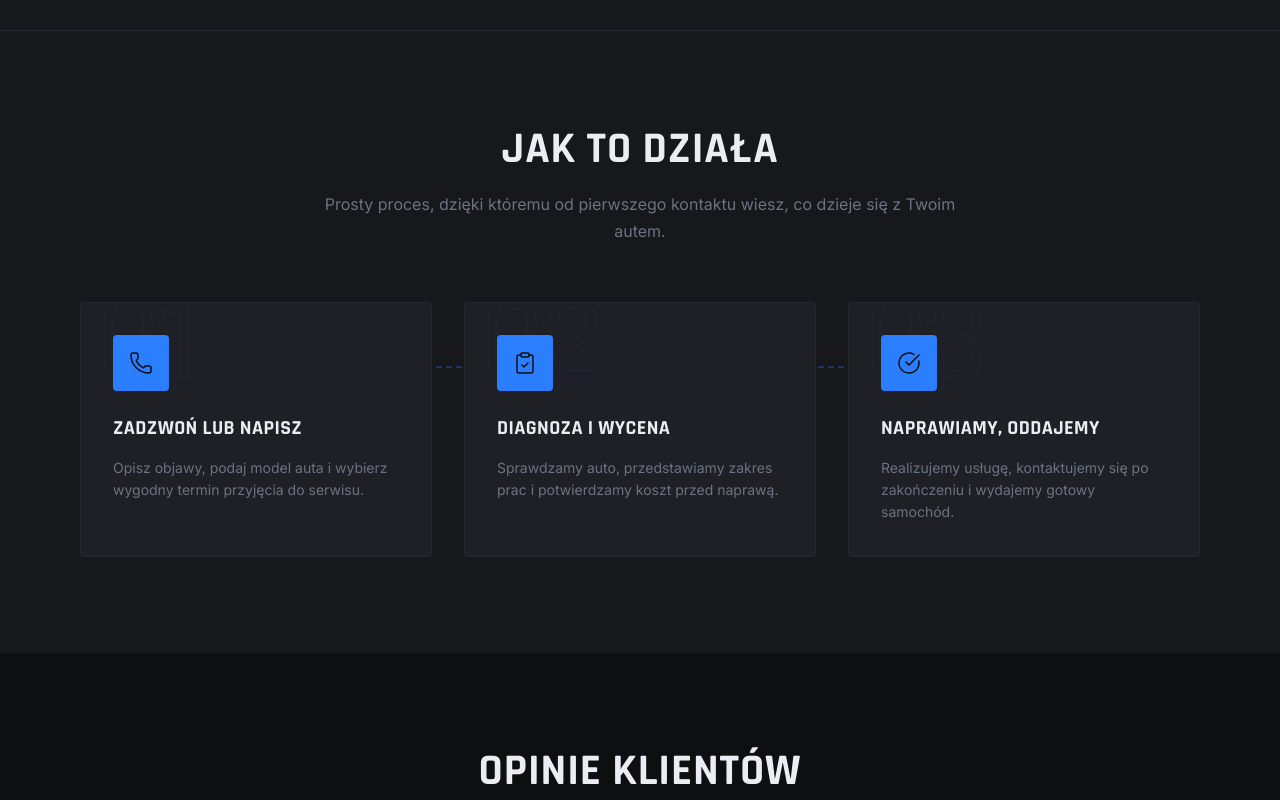
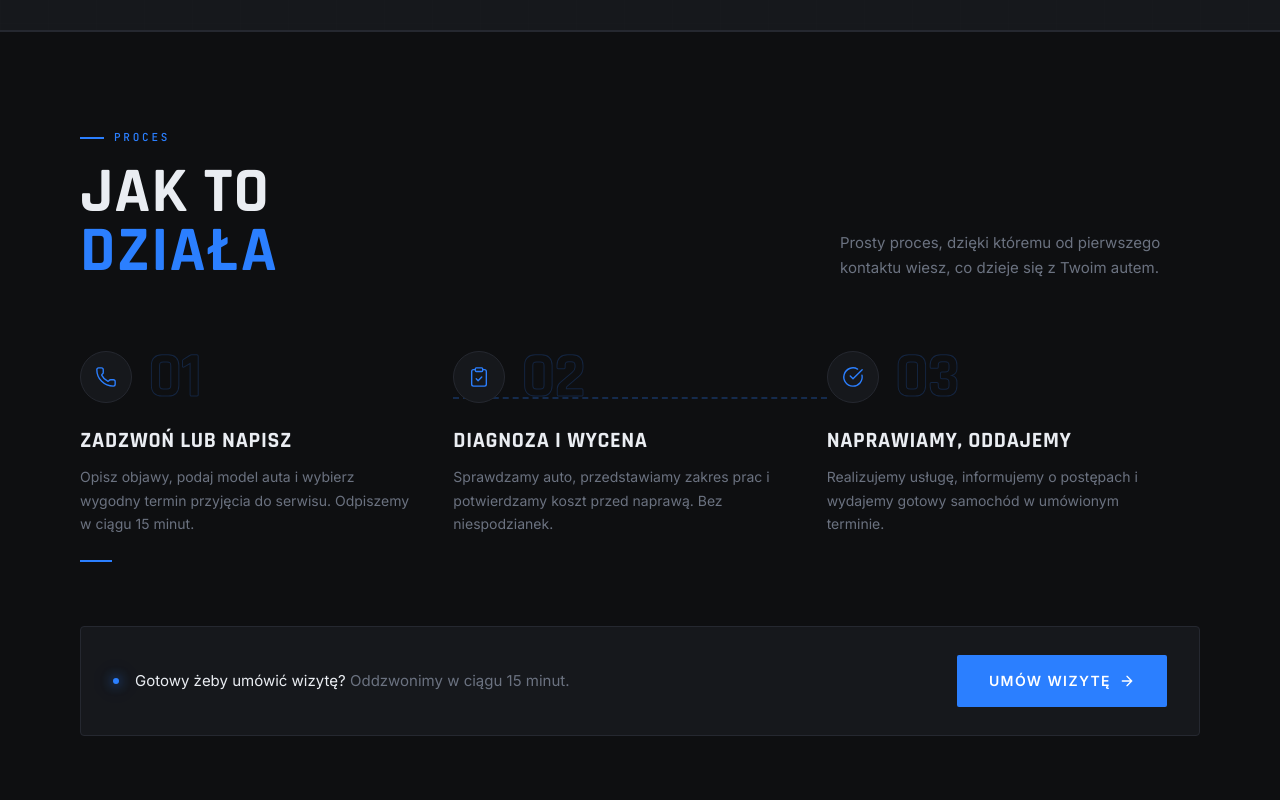
Before and after one commit to adminfavmotors/serwis_01, a Next.js app: page / in a window 1280 px wide. Shown: the part 2840-3640 px from the top of the page. Built offline with nearby package versions, Linux system fonts and the light colour scheme.

Commit message:
design: HowItWorks — 3 steps, dashed connector, outlined step numbers, fade-up animation

```diff
--- a/components/sections/HowItWorks.tsx
+++ b/components/sections/HowItWorks.tsx
@@ -1,85 +1,278 @@
-import { CheckCircle, ClipboardCheck, Phone } from "lucide-react";
+'use client'
 
-import { SectionTitle } from "@/components/ui/SectionTitle";
+import { motion } from 'framer-motion'
+import { Phone, ClipboardCheck, CheckCircle } from 'lucide-react'
 
 const steps = [
   {
+    number: '01',
     icon: Phone,
-    number: "01",
-    title: "Zadzwoń lub napisz",
+    title: 'Zadzwoń lub napisz',
     description:
-      "Opisz objawy, podaj model auta i wybierz wygodny termin przyjęcia do serwisu.",
+      'Opisz objawy, podaj model auta i wybierz wygodny termin przyjęcia do serwisu. Odpiszemy w ciągu 15 minut.',
   },
   {
+    number: '02',
     icon: ClipboardCheck,
-    number: "02",
-    title: "Diagnoza i wycena",
+    title: 'Diagnoza i wycena',
     description:
-      "Sprawdzamy auto, przedstawiamy zakres prac i potwierdzamy koszt przed naprawą.",
+      'Sprawdzamy auto, przedstawiamy zakres prac i potwierdzamy koszt przed naprawą. Bez niespodzianek.',
   },
   {
+    number: '03',
     icon: CheckCircle,
-    number: "03",
-    title: "Naprawiamy, oddajemy",
+    title: 'Naprawiamy, oddajemy',
     description:
-      "Realizujemy usługę, kontaktujemy się po zakończeniu i wydajemy gotowy samochód.",
+      'Realizujemy usługę, informujemy o postępach i wydajemy gotowy samochód w umówionym terminie.',
   },
-];
+]
 
-export function HowItWorks() {
+export default function HowItWorks() {
   return (
-    <section className="section-padding bg-surface">
+    <section
+      style={{
+        backgroundColor: '#0E0F11',
+        borderTop: '1px solid #252830',
+      }}
+      className="section-padding"
+    >
       <div className="container-site">
-        <div className="space-y-14">
-          <SectionTitle
-            title="JAK TO DZIAŁA"
-            subtitle="Prosty proces, dzięki któremu od pierwszego kontaktu wiesz, co dzieje się z Twoim autem."
-            align="center"
+        <motion.div
+          initial={{ opacity: 0, y: 24 }}
+          whileInView={{ opacity: 1, y: 0 }}
+          viewport={{ once: true, amount: 0.2 }}
+          transition={{ duration: 0.5, ease: [0.22, 1, 0.36, 1] as const }}
+          style={{
+            display: 'flex',
+            alignItems: 'flex-end',
+            justifyContent: 'space-between',
+            flexWrap: 'wrap',
+            gap: '24px',
+            marginBottom: '64px',
+          }}
+        >
+          <div>
+            <span className="section-label">Proces</span>
+            <h2
+              style={{
+                fontFamily: 'var(--font-display)',
+                fontSize: 'clamp(36px, 5vw, 64px)',
+                fontWeight: 700,
+                color: '#EAEDF2',
+                textTransform: 'uppercase',
+                lineHeight: 0.92,
+              }}
+            >
+              JAK TO
+              <br />
+              <span style={{ color: '#2B7FFF' }}>DZIAŁA</span>
+            </h2>
+          </div>
+          <p
+            style={{
+              fontFamily: 'var(--font-body)',
+              fontSize: '15px',
+              color: '#6B7280',
+              maxWidth: '360px',
+              lineHeight: 1.7,
+            }}
+          >
+            Prosty proces, dzięki któremu od pierwszego kontaktu wiesz, co dzieje
+            się z Twoim autem.
+          </p>
+        </motion.div>
+
+        <div
+          style={{
+            display: 'grid',
+            gridTemplateColumns: 'repeat(3, 1fr)',
+            gap: '0',
+            position: 'relative',
+          }}
+          className="steps-grid"
+        >
+          <div
+            className="steps-connector"
+            style={{
+              position: 'absolute',
+              top: '52px',
+              left: 'calc(33.33% - 0px)',
+              right: 'calc(33.33% - 0px)',
+              height: '1px',
+              borderTop: '2px dashed rgba(43,127,255,0.25)',
+              pointerEvents: 'none',
+              zIndex: 0,
+            }}
           />
 
-          <div className="relative">
+          {steps.map((step, index) => {
+            const Icon = step.icon
+            return (
+              <motion.div
+                key={step.number}
+                initial={{ opacity: 0, y: 28 }}
+                whileInView={{ opacity: 1, y: 0 }}
+                viewport={{ once: true, amount: 0.2 }}
+                transition={{
+                  duration: 0.55,
+                  delay: index * 0.12,
+                  ease: [0.22, 1, 0.36, 1] as const,
+                }}
+                style={{
+                  position: 'relative',
+                  zIndex: 1,
+                  padding: '0 40px 0 0',
+                  display: 'flex',
+                  flexDirection: 'column',
+                  gap: '20px',
+                }}
+              >
+                <div style={{ display: 'flex', alignItems: 'center', gap: '16px' }}>
                   <div
-              className="absolute left-[16.5%] top-[64px] hidden w-[67%] lg:block"
-              style={{ borderTop: "2px dashed rgba(43,127,255,0.3)" }}
-            />
+                    style={{
+                      width: '52px',
+                      height: '52px',
+                      borderRadius: '50%',
+                      border: '1px solid #252830',
+                      backgroundColor: '#16181C',
+                      display: 'flex',
+                      alignItems: 'center',
+                      justifyContent: 'center',
+                      flexShrink: 0,
+                      position: 'relative',
+                      zIndex: 1,
+                    }}
+                  >
+                    <Icon size={22} color="#2B7FFF" strokeWidth={1.5} />
+                  </div>
 
-            <div className="grid gap-8 lg:grid-cols-3">
-              {steps.map((step) => {
-                const Icon = step.icon;
-
-                return (
-                  <article
-                    key={step.number}
-                    className="relative overflow-hidden rounded-[4px] border border-border bg-surface2 p-8"
-                  >
-                    <p
-                      className="pointer-events-none absolute left-4 top-[-20px] select-none font-display leading-none opacity-[0.08]"
+                  <span
                     style={{
-                        fontSize: "120px",
-                        color: "transparent",
-                        WebkitTextStroke: "1px #2B7FFF",
+                      fontFamily: 'var(--font-display)',
+                      fontSize: '64px',
+                      fontWeight: 700,
+                      color: 'transparent',
+                      WebkitTextStroke: '1px rgba(43,127,255,0.2)',
+                      lineHeight: 1,
+                      letterSpacing: '-0.02em',
+                      userSelect: 'none',
+                      pointerEvents: 'none',
                     }}
                   >
                     {step.number}
-                    </p>
-                    <div className="relative z-10 space-y-5">
-                      <div className="flex h-14 w-14 items-center justify-center rounded-[4px] bg-accent text-bg">
-                        <Icon size={24} strokeWidth={1.5} />
+                  </span>
                 </div>
-                      <div className="space-y-3">
-                        <h3 className="text-[20px] text-text">{step.title}</h3>
-                        <p className="max-w-[320px] text-body-sm text-muted">
+
+                <div style={{ display: 'flex', flexDirection: 'column', gap: '12px' }}>
+                  <h3
+                    style={{
+                      fontFamily: 'var(--font-display)',
+                      fontSize: '22px',
+                      fontWeight: 700,
+                      color: '#EAEDF2',
+                      textTransform: 'uppercase',
+                      letterSpacing: '0.03em',
+                      lineHeight: 1.1,
+                    }}
+                  >
+                    {step.title}
+                  </h3>
+                  <p
+                    style={{
+                      fontFamily: 'var(--font-body)',
+                      fontSize: '14px',
+                      color: '#6B7280',
+                      lineHeight: 1.7,
+                    }}
+                  >
                     {step.description}
                   </p>
                 </div>
-                    </div>
-                  </article>
-                );
+
+                {index === 0 && (
+                  <div
+                    style={{
+                      width: '32px',
+                      height: '2px',
+                      backgroundColor: '#2B7FFF',
+                      marginTop: '4px',
+                    }}
+                  />
+                )}
+              </motion.div>
+            )
           })}
         </div>
+
+        <motion.div
+          initial={{ opacity: 0, y: 16 }}
+          whileInView={{ opacity: 1, y: 0 }}
+          viewport={{ once: true, amount: 0.5 }}
+          transition={{ duration: 0.5, ease: [0.22, 1, 0.36, 1] as const }}
+          style={{
+            marginTop: '64px',
+            padding: '28px 32px',
+            backgroundColor: '#16181C',
+            border: '1px solid #252830',
+            borderRadius: '4px',
+            display: 'flex',
+            alignItems: 'center',
+            justifyContent: 'space-between',
+            flexWrap: 'wrap',
+            gap: '16px',
+          }}
+        >
+          <div style={{ display: 'flex', alignItems: 'center', gap: '16px' }}>
+            <span className="glow-dot" />
+            <span
+              style={{
+                fontFamily: 'var(--font-body)',
+                fontSize: '15px',
+                color: '#EAEDF2',
+              }}
+            >
+              Gotowy żeby umówić wizytę?{' '}
+              <span style={{ color: '#6B7280' }}>
+                Oddzwonimy w ciągu 15 minut.
+              </span>
+            </span>
           </div>
+          <a href="#kontakt" className="btn-primary" style={{ flexShrink: 0 }}>
+            Umów wizytę
+            <svg
+              width="16"
+              height="16"
+              viewBox="0 0 24 24"
+              fill="none"
+              stroke="currentColor"
+              strokeWidth="2"
+              strokeLinecap="round"
+            >
+              <path d="M5 12h14M12 5l7 7-7 7" />
+            </svg>
+          </a>
+        </motion.div>
       </div>
-      </div>
+
+      <style>{`
+        .steps-grid {
+          grid-template-columns: repeat(3, 1fr) !important;
+        }
+        .steps-connector {
+          display: block !important;
+        }
+        @media (max-width: 768px) {
+          .steps-grid {
+            grid-template-columns: 1fr !important;
+            gap: 40px !important;
+          }
+          .steps-connector {
+            display: none !important;
+          }
+        }
+      `}</style>
     </section>
-  );
+  )
 }
+
+export { HowItWorks }
```
Lines whose indentation alone changed are shown as unchanged.
